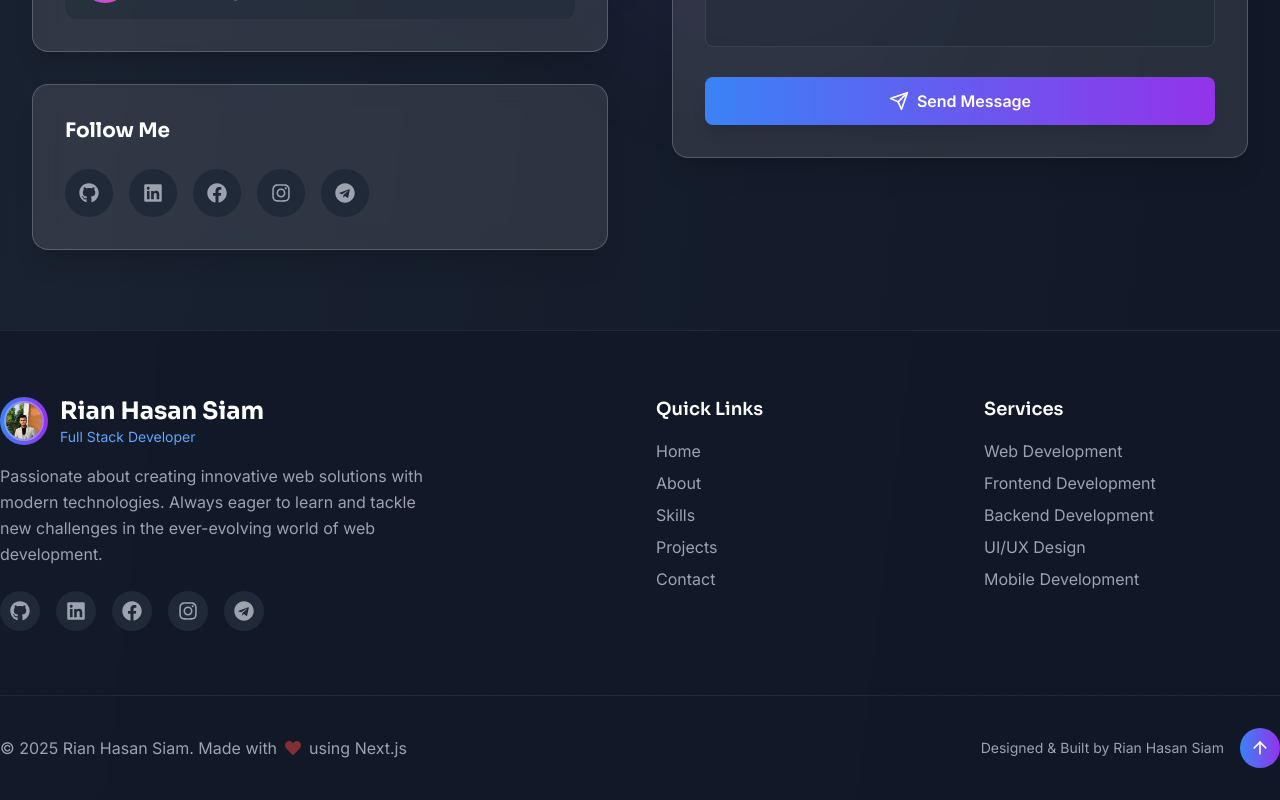
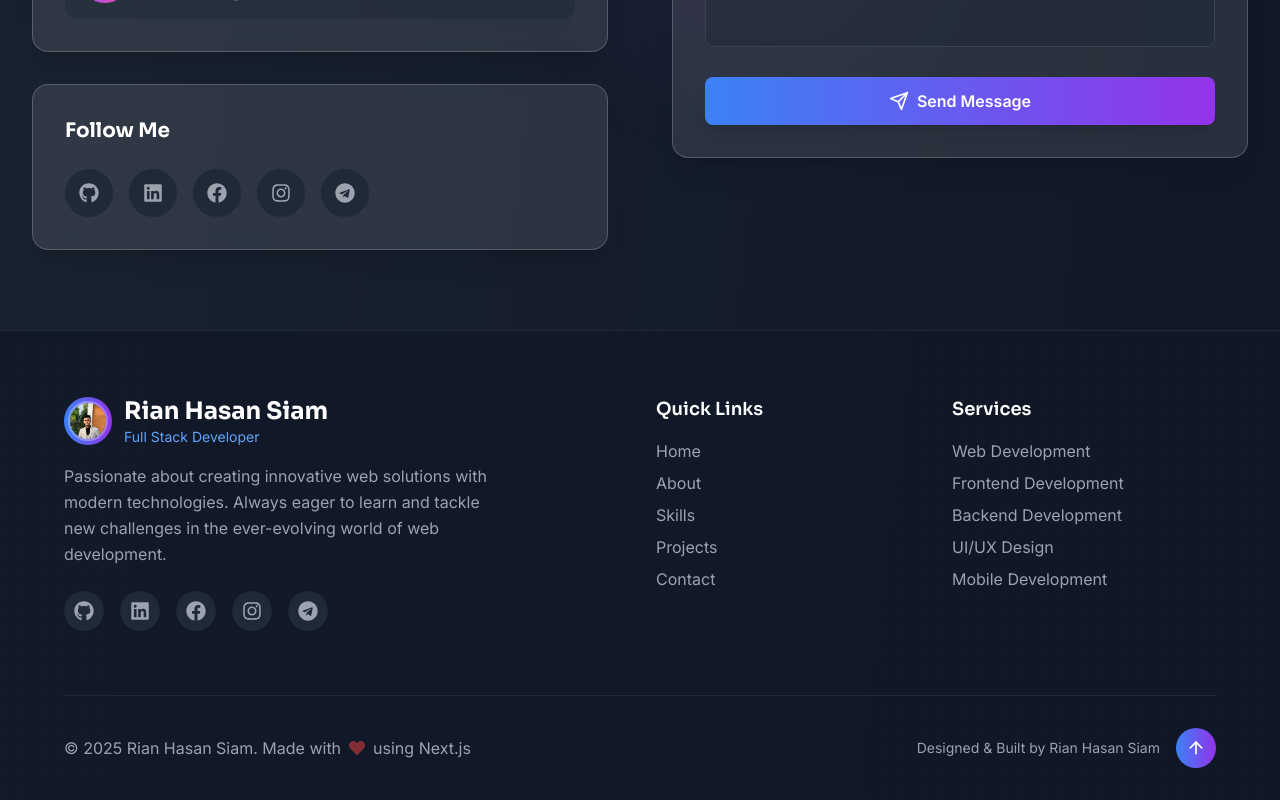
Before and after one commit to rianhasansiam/rianhasansiam_portfolio_nextjs, a Next.js app: page / in a window 1280 px wide. Shown: the part 9759-10559 px from the top of the page. Built offline with nearby package versions, Linux system fonts and the light colour scheme; a web font is replaced by a local one.

Commit message:
resposive update

```diff
--- a/components/Footer.js
+++ b/components/Footer.js
@@ -31,11 +31,11 @@ const Footer = () => {
   }
 
   return (
-    <footer className="bg-gray-900/90 backdrop-blur-sm border-t border-gray-800 relative">
+    <footer className="bg-gray-900/90 backdrop-blur-sm border-t border-gray-800 relative ">
       {/* Background Pattern */}
       <div className="absolute inset-0 bg-pattern opacity-5"></div>
 
-      <div className="container-custom relative z-10">
+      <div className="w-[90vw] mx-auto lg:container-custom relative z-10">
         {/* Main Footer Content */}
         <div className="py-16">
           <div className="grid grid-cols-1 md:grid-cols-2 lg:grid-cols-4 gap-8">
```
